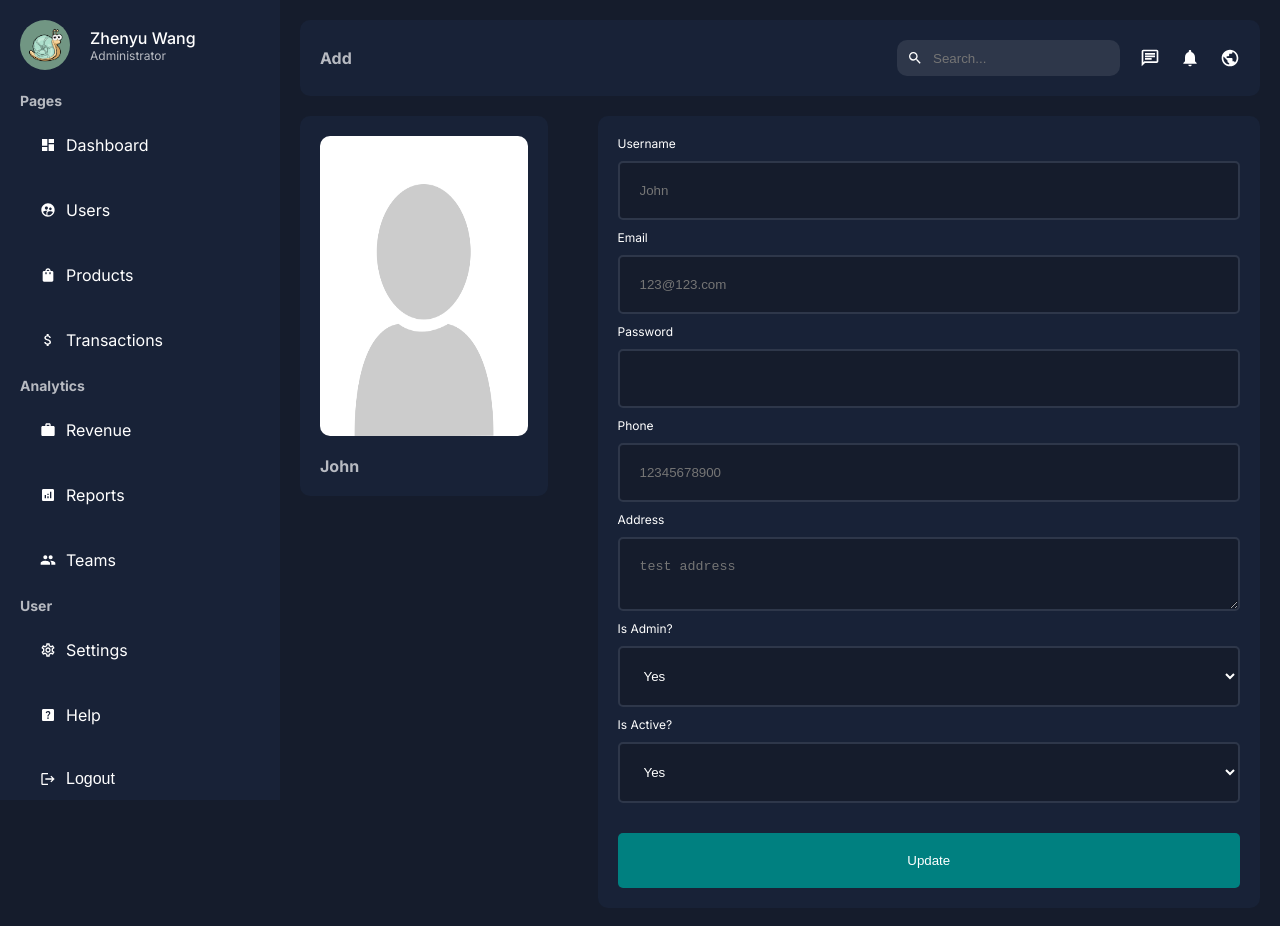
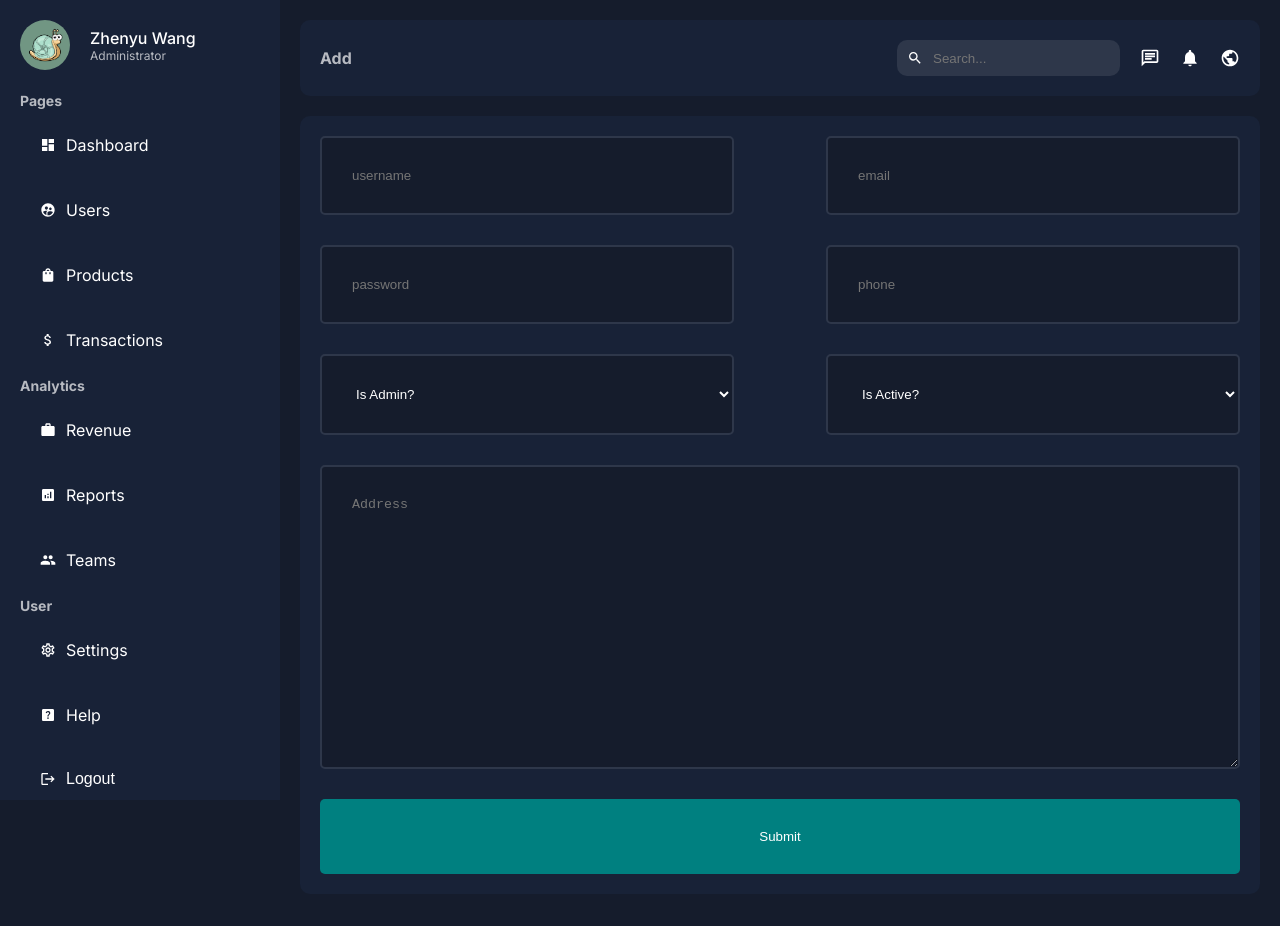
Before and after one commit to zhenyuWang/nextjs-admin, a Next.js app: page /dashboard/users/add in a window 1280 px wide. Built offline with nearby package versions, Linux system fonts and the light colour scheme.

Commit message:
feat: AddUser Page

```diff
--- /dev/null
+++ b/app/dashboard/users/add/page.jsx
@@ -0,0 +1,38 @@
+import classes from '@/app/ui/dashboard/users/addUser/addUser.module.css'
+import { useRouter } from 'next/navigation'
+
+const AddUserPage = () => {
+  return (
+    <div className={classes.container}>
+      <form className={classes.form}>
+        <input type='text' placeholder='username' name='username' required />
+        <input type='email' placeholder='email' name='email' required />
+        <input
+          type='password'
+          placeholder='password'
+          name='password'
+          required
+        />
+        <input type='phone' placeholder='phone' name='phone' />
+        <select name='isAdmin' id='isAdmin'>
+          <option value={false}>Is Admin?</option>
+          <option value={true}>Yes</option>
+          <option value={false}>No</option>
+        </select>
+        <select name='isActive' id='isActive'>
+          <option value={true}>Is Active?</option>
+          <option value={true}>Yes</option>
+          <option value={false}>No</option>
+        </select>
+        <textarea
+          name='address'
+          id='address'
+          rows='16'
+          placeholder='Address'></textarea>
+        <button type='submit'>Submit</button>
+      </form>
+    </div>
+  )
+}
+
+export default AddUserPage
--- /dev/null
+++ b/app/ui/dashboard/users/addUser/addUser.module.css
@@ -0,0 +1,42 @@
+.container {
+  background-color: var(--bgSoft);
+  padding: 20px;
+  border-radius: 10px;
+  margin-top: 20px;
+}
+
+.form {
+  display: flex;
+  flex-wrap: wrap;
+  justify-content: space-between;
+}
+
+.form input,
+.form textarea,
+.form select {
+  padding: 30px;
+  background-color: var(--bg);
+  color: var(--text);
+  border: 2px solid #2e374a;
+  border-radius: 5px;
+  margin-bottom: 30px;
+}
+
+.form input,
+.form select {
+  width: 45%;
+}
+
+.form textarea {
+  width: 100%;
+}
+
+.form button {
+  width: 100%;
+  padding: 30px;
+  background-color: teal;
+  color: var(--text);
+  border: none;
+  border-radius: 5px;
+  cursor: pointer;
+}
```
